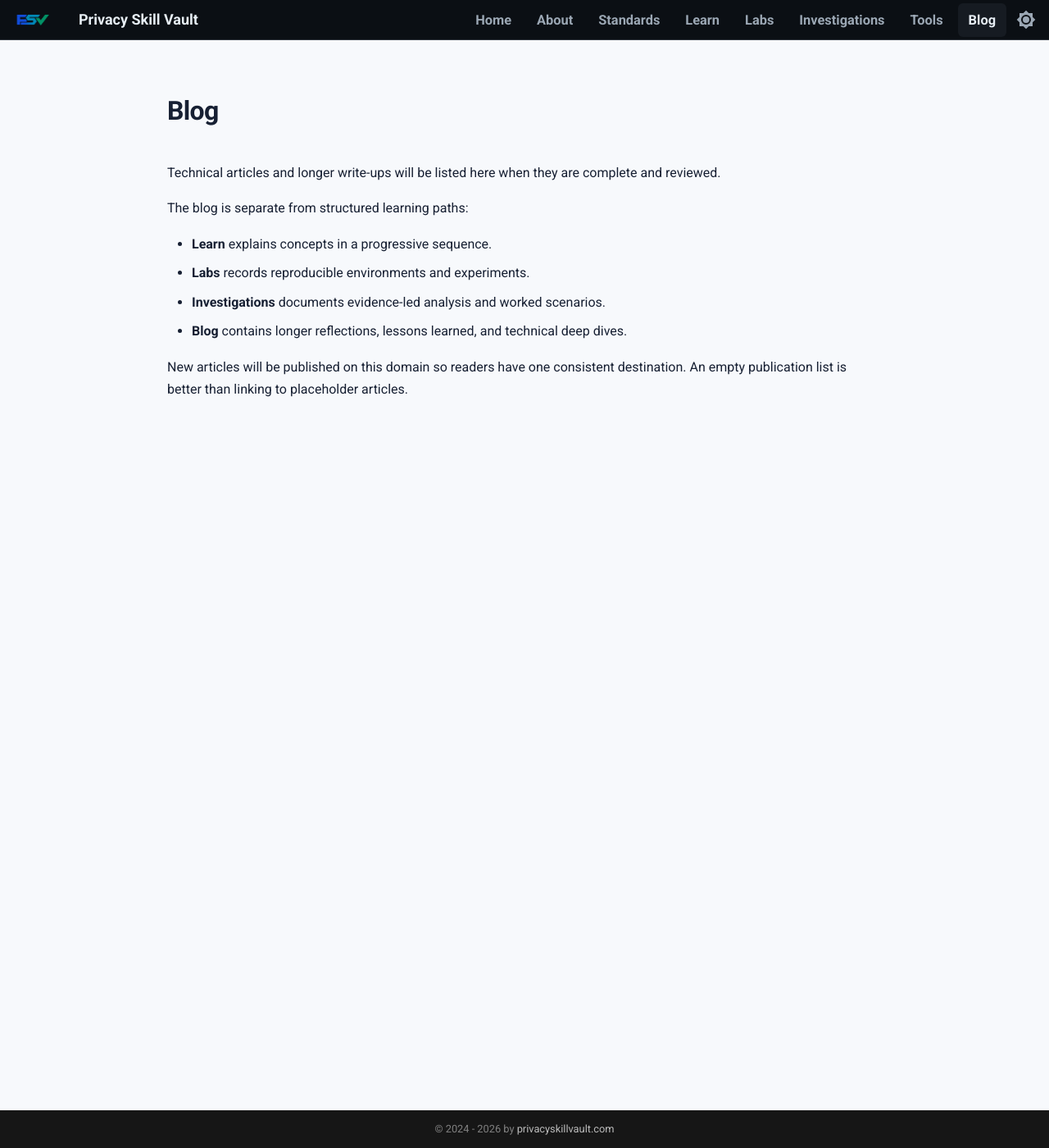
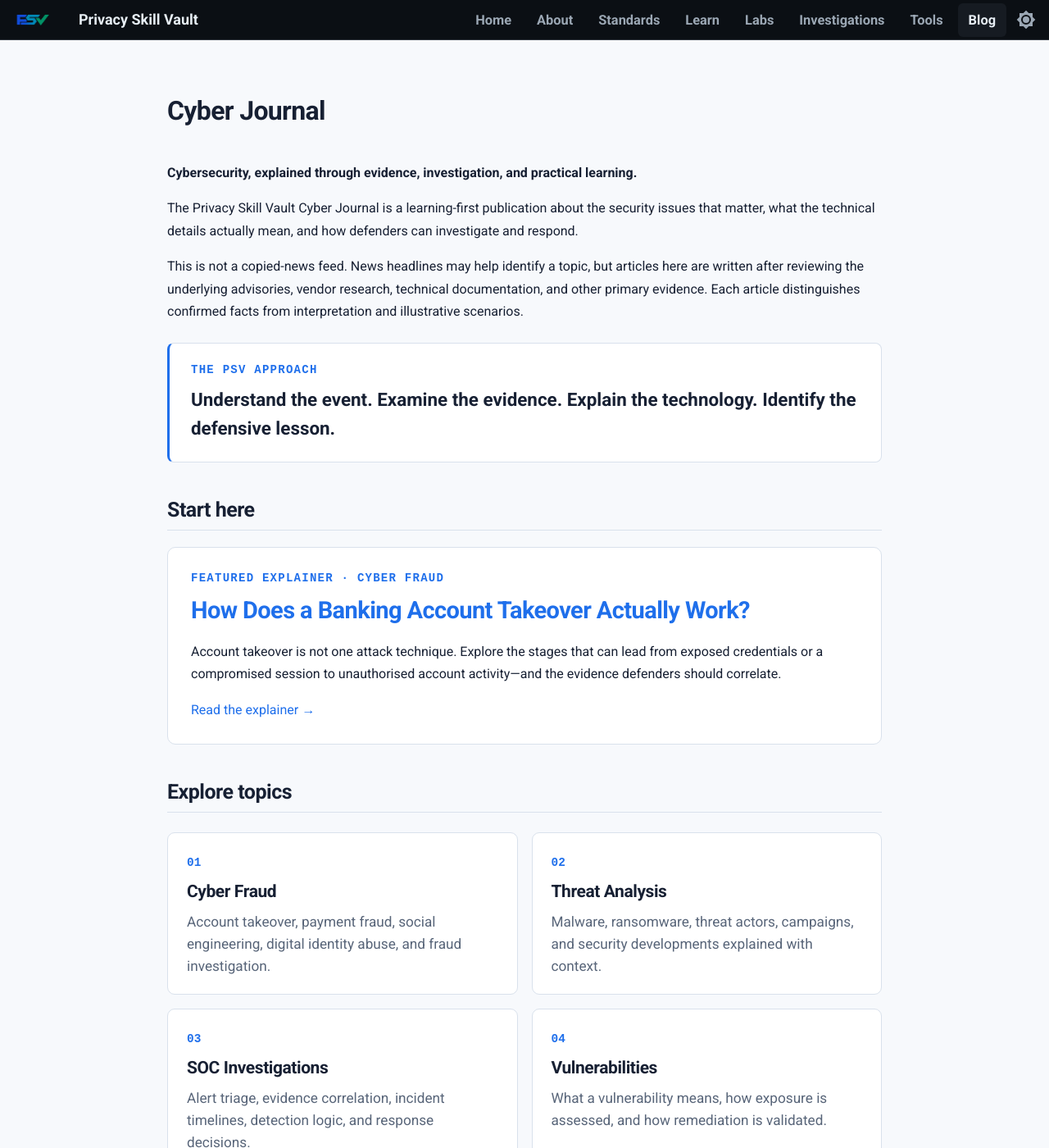
Before and after one commit to PrivacySkillVault/privacyskillvault.github.io, an MkDocs documentation site: the page built from docs/blog/index.md, in a window 1280 px wide and 1400 px high. Shown: the whole window at 82% size. Built offline with MkDocs 1.6.1 and Material for MkDocs 9.7.7, drawn with Linux system fonts in a browser that asks for light colours; some of the changed text lies outside the part shown.

Commit message:
Build the PSV Cyber Journal (#27)
* Add Cyber Journal editorial and verification standards

* Add Cyber Fraud topic landing page

* Add Threat Analysis topic landing page

* Add SOC Investigations topic landing page

* Add Vulnerabilities topic landing page

* Add Lab Notes topic landing page

* Add Security Explainers topic landing page

* Publish verified Cyber Fraud account takeover explainer

* Create PSV Cyber Journal landing page

* Style Cyber Journal cards to match PSV theme

```diff
--- a/docs/blog/index.md
+++ b/docs/blog/index.md
@@ -1,12 +1,60 @@
-# Blog
+# Cyber Journal
 
-Technical articles and longer write-ups will be listed here when they are complete and reviewed.
+**Cybersecurity, explained through evidence, investigation, and practical learning.**
 
-The blog is separate from structured learning paths:
+The Privacy Skill Vault Cyber Journal is a learning-first publication about the security issues that matter, what the technical details actually mean, and how defenders can investigate and respond.
 
-- **Learn** explains concepts in a progressive sequence.
-- **Labs** records reproducible environments and experiments.
-- **Investigations** documents evidence-led analysis and worked scenarios.
-- **Blog** contains longer reflections, lessons learned, and technical deep dives.
+This is not a copied-news feed. News headlines may help identify a topic, but articles here are written after reviewing the underlying advisories, vendor research, technical documentation, and other primary evidence. Each article distinguishes confirmed facts from interpretation and illustrative scenarios.
 
-New articles will be published on this domain so readers have one consistent destination. An empty publication list is better than linking to placeholder articles.
+<div class="psv-blog-intro">
+  <p class="psv-blog-eyebrow">THE PSV APPROACH</p>
+  <p class="psv-blog-mantra">Understand the event. Examine the evidence. Explain the technology. Identify the defensive lesson.</p>
+</div>
+
+## Start here
+
+<div class="psv-blog-feature">
+  <div>
+    <p class="psv-blog-eyebrow">FEATURED EXPLAINER · CYBER FRAUD</p>
+    <h2><a href="cyber-fraud/account-takeover-explained/">How Does a Banking Account Takeover Actually Work?</a></h2>
+    <p>Account takeover is not one attack technique. Explore the stages that can lead from exposed credentials or a compromised session to unauthorised account activity—and the evidence defenders should correlate.</p>
+    <p><a href="cyber-fraud/account-takeover-explained/">Read the explainer →</a></p>
+  </div>
+</div>
+
+## Explore topics
+
+<div class="psv-blog-grid">
+  <a class="psv-blog-card" href="cyber-fraud/"><span class="psv-blog-number">01</span><h3>Cyber Fraud</h3><p>Account takeover, payment fraud, social engineering, digital identity abuse, and fraud investigation.</p></a>
+  <a class="psv-blog-card" href="threat-analysis/"><span class="psv-blog-number">02</span><h3>Threat Analysis</h3><p>Malware, ransomware, threat actors, campaigns, and security developments explained with context.</p></a>
+  <a class="psv-blog-card" href="soc-investigations/"><span class="psv-blog-number">03</span><h3>SOC Investigations</h3><p>Alert triage, evidence correlation, incident timelines, detection logic, and response decisions.</p></a>
+  <a class="psv-blog-card" href="vulnerabilities/"><span class="psv-blog-number">04</span><h3>Vulnerabilities</h3><p>What a vulnerability means, how exposure is assessed, and how remediation is validated.</p></a>
+  <a class="psv-blog-card" href="lab-notes/"><span class="psv-blog-number">05</span><h3>Lab Notes</h3><p>Hands-on experiments, configuration notes, test results, and lessons from controlled environments.</p></a>
+  <a class="psv-blog-card" href="security-explainers/"><span class="psv-blog-number">06</span><h3>Security Explainers</h3><p>Clear explanations of protocols, security concepts, tools, and defensive techniques.</p></a>
+</div>
+
+## Latest articles
+
+- [How Does a Banking Account Takeover Actually Work?](cyber-fraud/account-takeover-explained/) — Cyber Fraud · Foundational explainer
+
+More articles will appear here after research and editorial review. No placeholder headlines or automatically generated summaries are published as finished articles.
+
+## How an article is prepared
+
+1. **Discover** — identify a topic from security advisories, trusted reporting, research, or community discussion.
+2. **Verify** — locate primary sources and confirm dates, affected products, technical claims, and current status.
+3. **Understand** — read the original material and resolve unfamiliar technical details.
+4. **Explain** — write an original, plain-language explanation with the technical context and defensive implications.
+5. **Review** — check factual claims, links, safety, privacy, and whether facts are clearly separated from analysis.
+6. **Publish** — include references, publication date, update notes, and any limitations.
+
+## Editorial principles
+
+- Original explanations, not rewritten copies of other publishers' articles.
+- Primary sources wherever possible; secondary reporting is attributed and cross-checked.
+- Clear labels for confirmed facts, analysis, and hypothetical examples.
+- No confidential employer, customer, banking, or production-system information.
+- No claims that a lab test was performed unless it was actually performed.
+- Corrections are made transparently when new evidence changes an explanation.
+
+See the [editorial and source standards](editorial-standards/) before relying on an article.
--- a/docs/stylesheets/extra.css
+++ b/docs/stylesheets/extra.css
@@ -74,3 +74,19 @@ body{background:var(--psv-bg);color:var(--psv-text);font-family:Roboto,"Helvetic
   margin:0 auto;
   text-align:center;
 }
+
+
+/* Cyber Journal — editorial cards aligned with the PSV design system */
+.psv-blog-intro{margin:1.2rem 0 2rem;padding:1.15rem 1.3rem;border:1px solid var(--psv-border);border-left:3px solid var(--psv-primary);border-radius:8px;background:var(--psv-surface)}
+.psv-blog-eyebrow{margin:0 0 .45rem;color:var(--psv-primary);font:700 .7rem/1.4 ui-monospace,monospace;letter-spacing:.09em}
+.md-typeset .psv-blog-mantra{margin:0;color:var(--psv-text);font-size:1.12rem;font-weight:650;line-height:1.55}
+.psv-blog-feature{margin:1rem 0 2rem;padding:1.4rem;border:1px solid var(--psv-border);border-radius:10px;background:var(--psv-surface)}
+.psv-blog-feature h2{margin:.25rem 0 .6rem;border:0;padding:0;font-size:1.45rem}
+.psv-blog-feature p:last-child{margin-bottom:0}
+.psv-blog-grid{display:grid;grid-template-columns:repeat(2,minmax(0,1fr));gap:.85rem;margin:1.2rem 0 2rem}
+.psv-blog-card{display:block;min-height:150px;padding:1.05rem 1.15rem;border:1px solid var(--psv-border);border-radius:9px;background:var(--psv-surface);color:var(--psv-text)!important;text-decoration:none!important;transition:border-color .15s ease,transform .15s ease}
+.psv-blog-card:hover{border-color:var(--psv-primary);transform:translateY(-2px)}
+.psv-blog-number{color:var(--psv-primary);font:700 .72rem/1.4 ui-monospace,monospace}
+.md-typeset .psv-blog-card h3{margin:.35rem 0 .4rem;font-size:1.05rem}
+.md-typeset .psv-blog-card p{margin:0;color:var(--psv-muted);font-size:.86rem;line-height:1.55}
+@media(max-width:640px){.psv-blog-grid{grid-template-columns:1fr}.psv-blog-card{min-height:0}}
```
Also changed, not shown: docs/blog/cyber-fraud/account-takeover-explained.md (added, +146 -0 lines), docs/blog/cyber-fraud/index.md (added, +13 -0 lines), docs/blog/editorial-standards.md (added, +84 -0 lines), docs/blog/lab-notes/index.md (added, +7 -0 lines), docs/blog/security-explainers/index.md (added, +7 -0 lines), docs/blog/soc-investigations/index.md (added, +7 -0 lines), docs/blog/threat-analysis/index.md (added, +7 -0 lines), docs/blog/vulnerabilities/index.md (added, +7 -0 lines).
